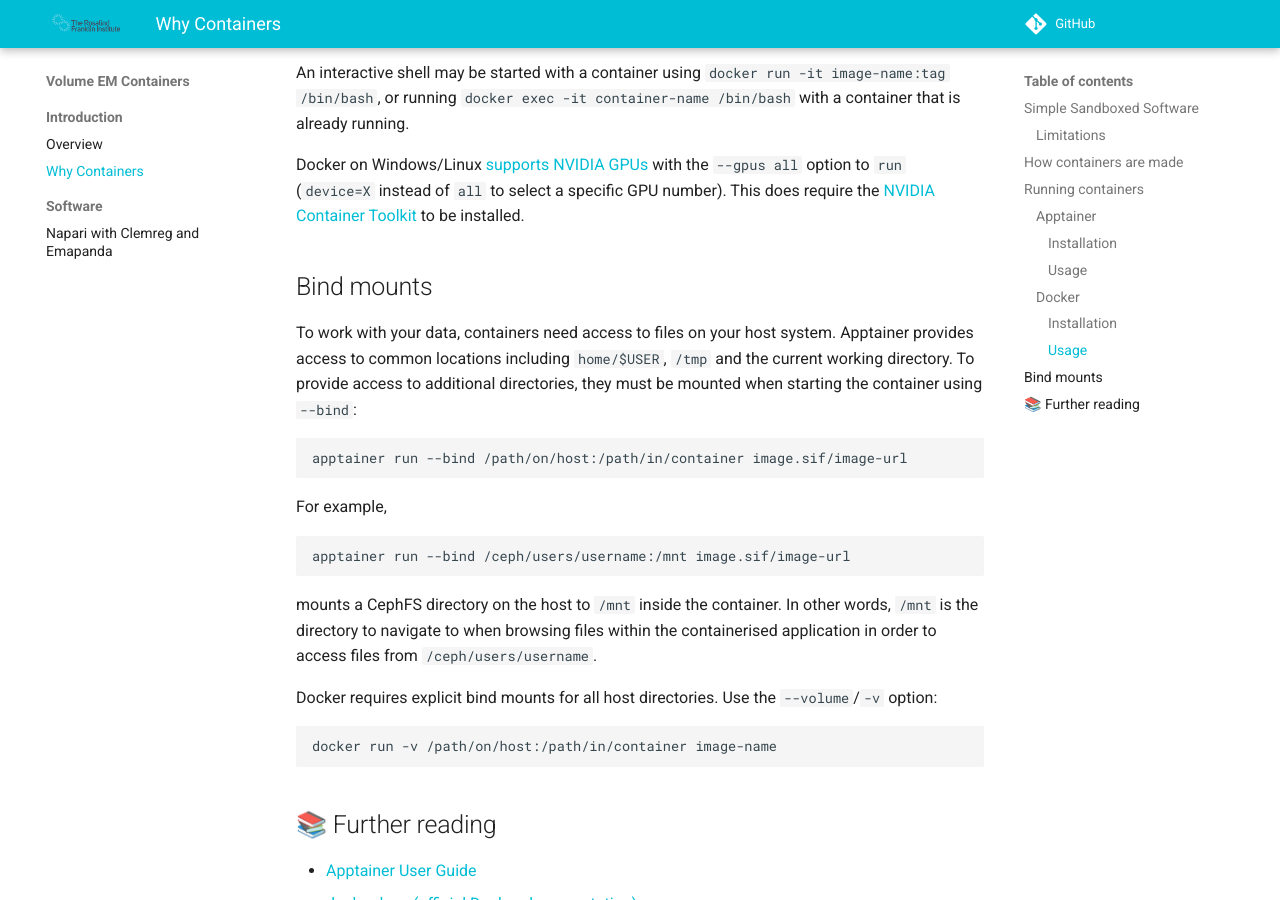
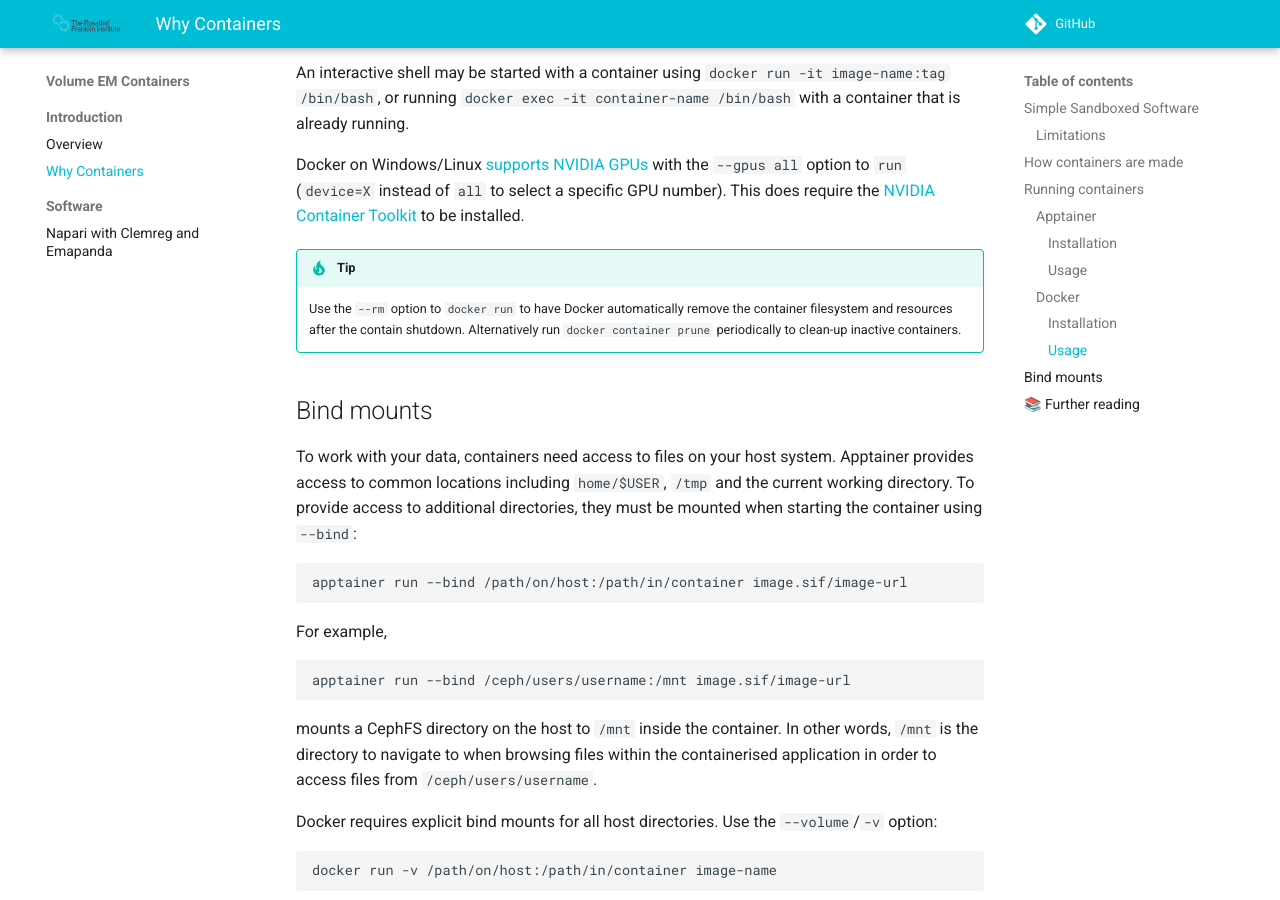
Before and after one commit to rosalindfranklininstitute/volume-em-container-documentation, an MkDocs documentation site: the page built from docs/intro/containers.md, in a window 1280 px wide and 900 px high, scrolled down 3114 px. Built offline with MkDocs 1.6.1 and Material for MkDocs 9.7.7, drawn with Linux system fonts in a browser that asks for light colours; comment, search, counter and statistics services are not loaded.

Commit message:
advice on docker rm

```diff
--- a/docs/intro/containers.md
+++ b/docs/intro/containers.md
@@ -150,6 +150,12 @@ number). This does require the [NVIDIA Container
 Toolkit](https://docs.nvidia.com/datacenter/cloud-native/container-toolkit/latest/index.html)
 to be installed.
 
+!!! tip
+    Use the `--rm` option to `docker run` to have Docker automatically remove
+    the container filesystem and resources after the contain shutdown.
+    Alternatively run `docker container prune` periodically to clean-up inactive
+    containers.
+
 ## Bind mounts
 To work with your data, containers need access to files on your host system.
 Apptainer provides access to common locations including `home/$USER`, `/tmp`
```
